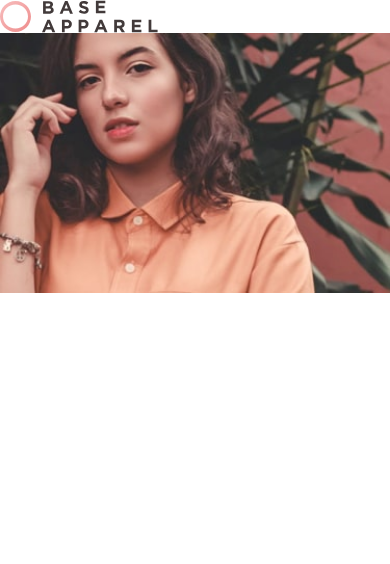
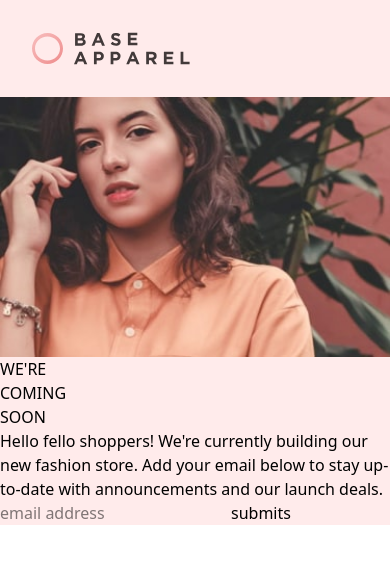
Before and after one commit to emmanueltn007/front-end-mentor-challenges-beginner, a React (Vite) app in the folder base-apparrel-coming-soon/: page / in a window 390 px wide. Shown: the top 564 px of the page. Built offline with nearby package versions, Linux system fonts and the light colour scheme.

Commit message:
Added background color to App.jsx. Added some padding to the header. Added the CTA section.

```diff
--- a/base-apparrel-coming-soon/src/App.jsx
+++ b/base-apparrel-coming-soon/src/App.jsx
@@ -1,12 +1,14 @@
+import CTA from "./components/CTA";
 import Header from "./components/Header";
 import Hero from "./components/Hero";
 
 function App () {
   return (
-    <>
+    <div className="bg-[hsl(0,100%,96%)]">
       <Header />
       <Hero />
-    </>
+      <CTA />
+    </div>
   );
 }
 
--- /dev/null
+++ b/base-apparrel-coming-soon/src/components/CTA.jsx
@@ -0,0 +1,22 @@
+function CTA () {
+    return (
+        <section>
+            <h1>
+                <span>WE'RE</span>
+                <br />
+                COMING
+                <br />
+                SOON
+            </h1>
+            <p>
+                Hello fello shoppers! We're currently building our new fashion store. Add your email below to stay up-to-date with announcements and our launch deals.
+            </p>
+            <form>
+                <input type="text" placeholder="email address" />
+                <button>submits</button>
+            </form>
+        </section>
+    );
+}
+
+export default CTA
--- a/base-apparrel-coming-soon/src/components/Header.jsx
+++ b/base-apparrel-coming-soon/src/components/Header.jsx
@@ -1,6 +1,6 @@
 function Header () {
     return (
-        <header>
+        <header className="p-8">
             <img src="/images/logo.svg" alt="base apparrel logo" />
         </header>
     );
--- a/base-apparrel-coming-soon/src/components/Hero.jsx
+++ b/base-apparrel-coming-soon/src/components/Hero.jsx
@@ -1,7 +1,8 @@
 function Hero () {
     return (
         <section className="h-full w-full">
-            <img className="object-cover h-full w-full" src="/images/hero-mobile.jpg" alt="hero image" />
+            <img className="object-cover h-full w-full md:hidden" src="/images/hero-mobile.jpg" alt="hero image" />
+            <img className="object-cover h-full w-full hidden md:block" src="/images/hero-desktop.jpg" alt="hero image" />
         </section>
     );
 }
```
